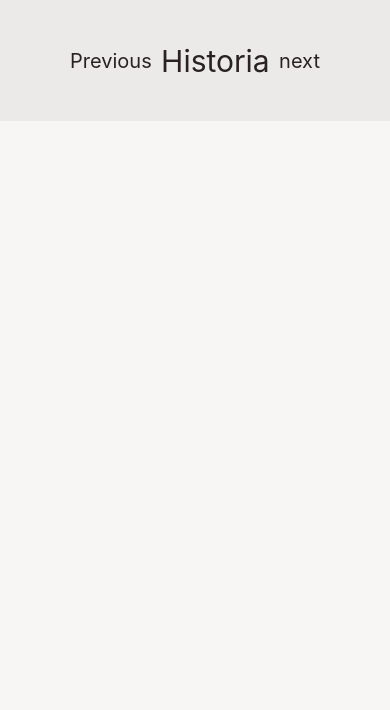
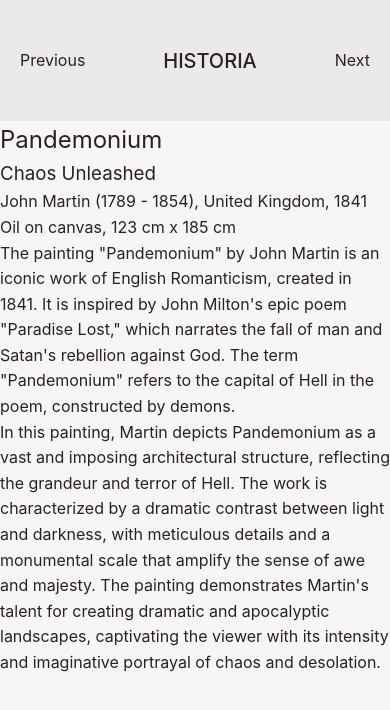
Before and after one commit to KingYano/historia, a Vue app: page / in a window 390 px wide. Shown: the top 710 px of the page. Built offline with nearby package versions, Linux system fonts and the light colour scheme.

Commit message:
Responsive HeaderComponent

```diff
--- a/src/App.vue
+++ b/src/App.vue
@@ -1,12 +1,26 @@
 <template>
   <header-navigation></header-navigation>
-  <painting-detail></painting-detail>
+  <painting-detail
+      :main-title="mainTitle"
+      :sub-title="subTitle"
+      :info-location="infoLocation"
+      :info-characteristic="infoCharacteristic"
+      :first-paragraph="firstParagraph"
+      :second-paragraph="secondParagraph"
+  ></painting-detail>
 </template>
 
 <script setup lang="ts">
 import HeaderNavigation from "@/components/HeaderNavigation/HeaderNavigation.vue";
 import PaintingDetail from "@/components/PaintingDetail/PaintingDetail.vue";
+import { ref } from 'vue';
 
+const mainTitle = ref('Pandemonium');
+const subTitle = ref('Chaos Unleashed');
+const infoLocation = ref('John Martin (1789 - 1854), United Kingdom, 1841');
+const infoCharacteristic = ref('Oil on canvas, 123 cm x 185 cm');
+const firstParagraph = ref('The painting "Pandemonium" by John Martin is an iconic work of English Romanticism, created in 1841. It is inspired by John Milton\'s epic poem "Paradise Lost," which narrates the fall of man and Satan\'s rebellion against God. The term "Pandemonium" refers to the capital of Hell in the poem, constructed by demons.');
+const secondParagraph = ref('In this painting, Martin depicts Pandemonium as a vast and imposing architectural structure, reflecting the grandeur and terror of Hell. The work is characterized by a dramatic contrast between light and darkness, with meticulous details and a monumental scale that amplify the sense of awe and majesty. The painting demonstrates Martin\'s talent for creating dramatic and apocalyptic landscapes, captivating the viewer with its intensity and imaginative portrayal of chaos and desolation.');
 </script>
 
 <style lang="scss">
--- a/src/components/HeaderNavigation/HeaderNavigation.scss
+++ b/src/components/HeaderNavigation/HeaderNavigation.scss
@@ -1,18 +1,33 @@
 .header-navigation {
   height: 121px;
   width: 100vw;
-  padding: 0 70px;
+  padding: 0 20px;
   display: flex;
   align-items: center;
   justify-content: space-between;
   background: var(--first-color-100);
 
   .header-navigation-command {
-    font-size: var(--medium-font);
+    text-transform: capitalize;
   }
 
   .header-navigation-title {
-    font-size: var(--s-large-font);
-    text-transform: capitalize;
+    font-size: var(--medium-font);
+    font-weight: var(--medium-font-weight);
+    text-transform: uppercase;
   }
 }
+
+@media (min-width: 1024px) {
+  .header-navigation {
+    padding: 0 70px;
+
+    .header-navigation-command {
+      font-size: var(--medium-font);
+    }
+
+    .header-navigation-title {
+      font-size: var(--s-large-font);
+    }
+  }
+}
--- a/src/components/PaintingDetail/PaintingDetail.scss
+++ b/src/components/PaintingDetail/PaintingDetail.scss
@@ -1,4 +1,6 @@
 .painting-detail {
   height: calc(100vh - 121px);
   background: var(--first-color-50);
+
+
 }
```
